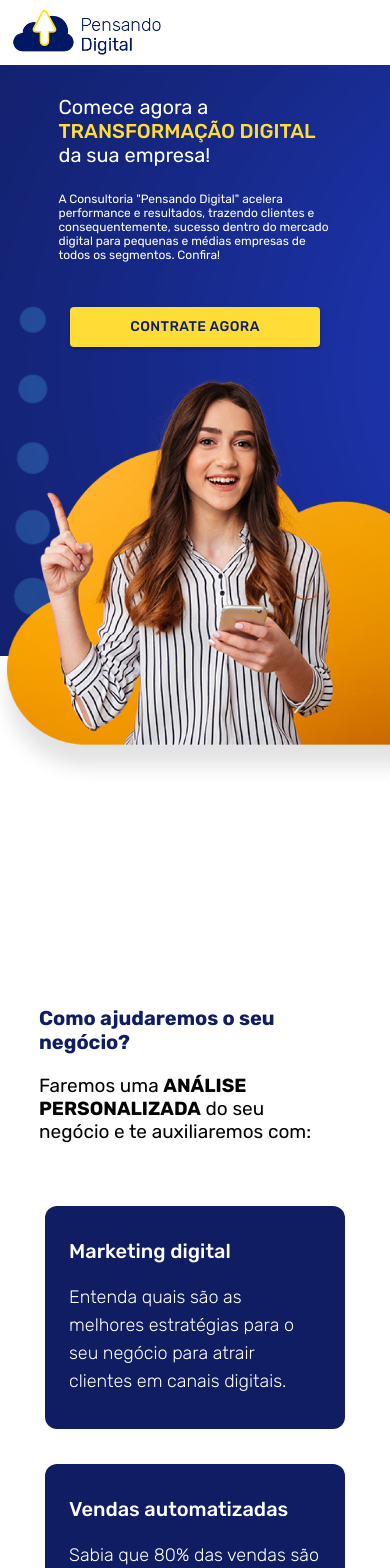
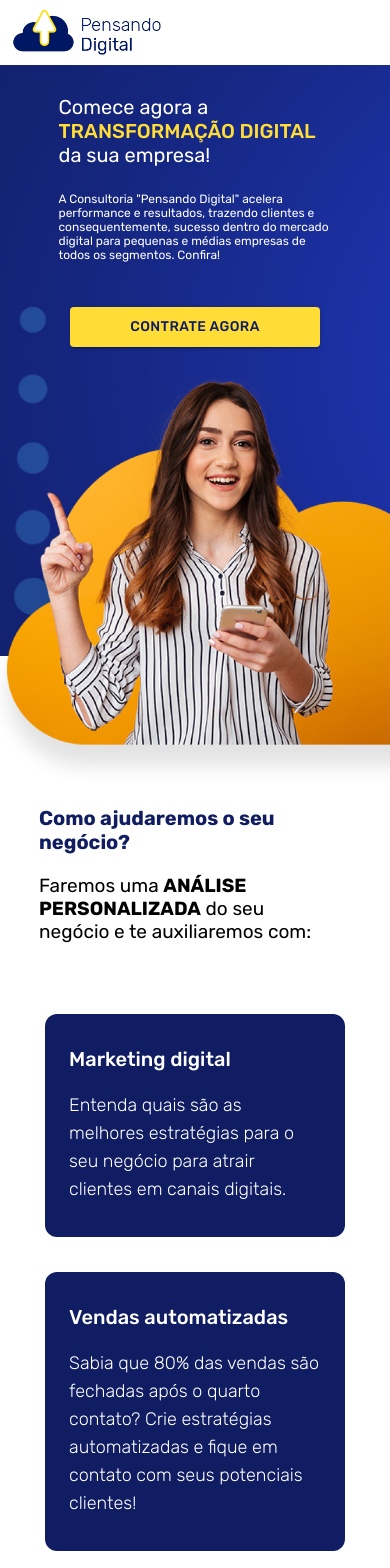
Before and after one commit to Juliancio/show-money-gama-xp31, a React (Create React App) app: page / in a window 390 px wide. Shown: the top 1568 px of the page. Built offline with nearby package versions, Linux system fonts and the light colour scheme.

Commit message:
Update style.css

```diff
--- a/src/components/style.css
+++ b/src/components/style.css
@@ -11,8 +11,8 @@
     flex: 1 1 5rem;
 }
 
+
 .logo img {
-    width: 150px;
 }
 
 .btn-contrate button {
@@ -58,7 +58,7 @@
 
 .card {
     background-color: #101D62;
-    width: 500px;
+    width: 48%;
     height: 250px;
     padding: 1.5rem;
     color: white;
@@ -94,8 +94,8 @@
 }
 
 .message {
-    width: 410px;
-    height: 200px;
+    width: 20em;
+    height: 13em;
     text-align: left;
     margin-top: 55px;
 }
@@ -126,8 +126,6 @@
 .description {
     display: flex;
     flex-direction: column;
-    width: 400px;
-    height: 500px;
     flex-wrap: wrap;
     margin: 25px;
     margin-left: 100px;
@@ -297,7 +295,7 @@
     display: flex;
     justify-content: center;
     align-items: center;
-    margin-top: 300px;
+    margin-top: 30px;
     margin-bottom: 100px;
 }
 
@@ -325,6 +323,14 @@ form {
 /* mobile */
 
 @media only screen and (max-width: 600px) {
+
+    .container {
+        display: nowrap;
+        flex-direction: column;
+        margin: 0 auto;
+    }
+
+
     .nav button {
         display: none;
     }
@@ -369,9 +375,11 @@ form {
     }
     .banner-img {
         width: 300px;
-        margin: 0;
-        flex: 1 1 10rem;
+        margin-top: 0px;
+        flex: 1 1 8rem;
     }
+
+
     .nav {
         margin: 5px
     }
@@ -393,6 +401,7 @@ form {
     .hero {
         background-position: left;
         flex-direction: column;
+        margin-bottom: -200px;
     }
     .container h3 {
         font-size: 20px;
```
